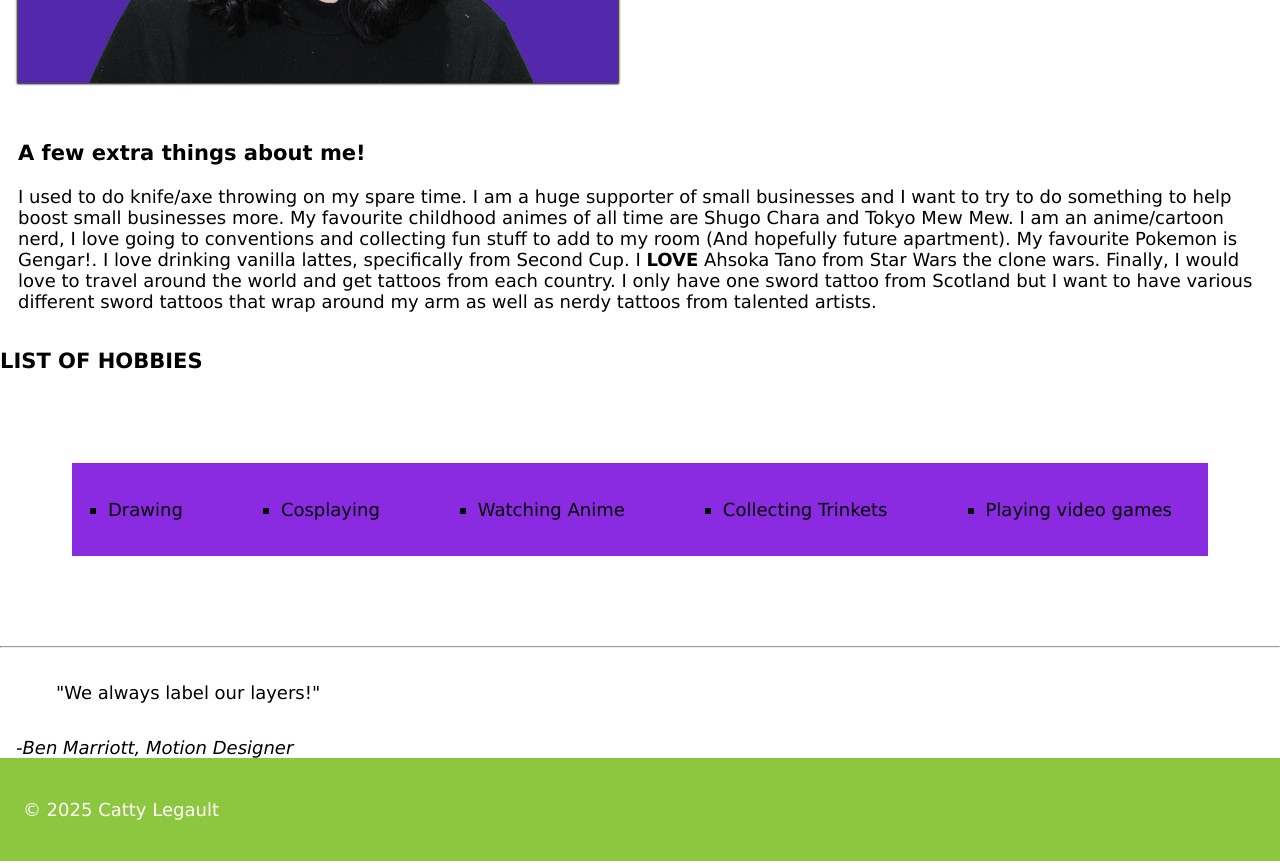
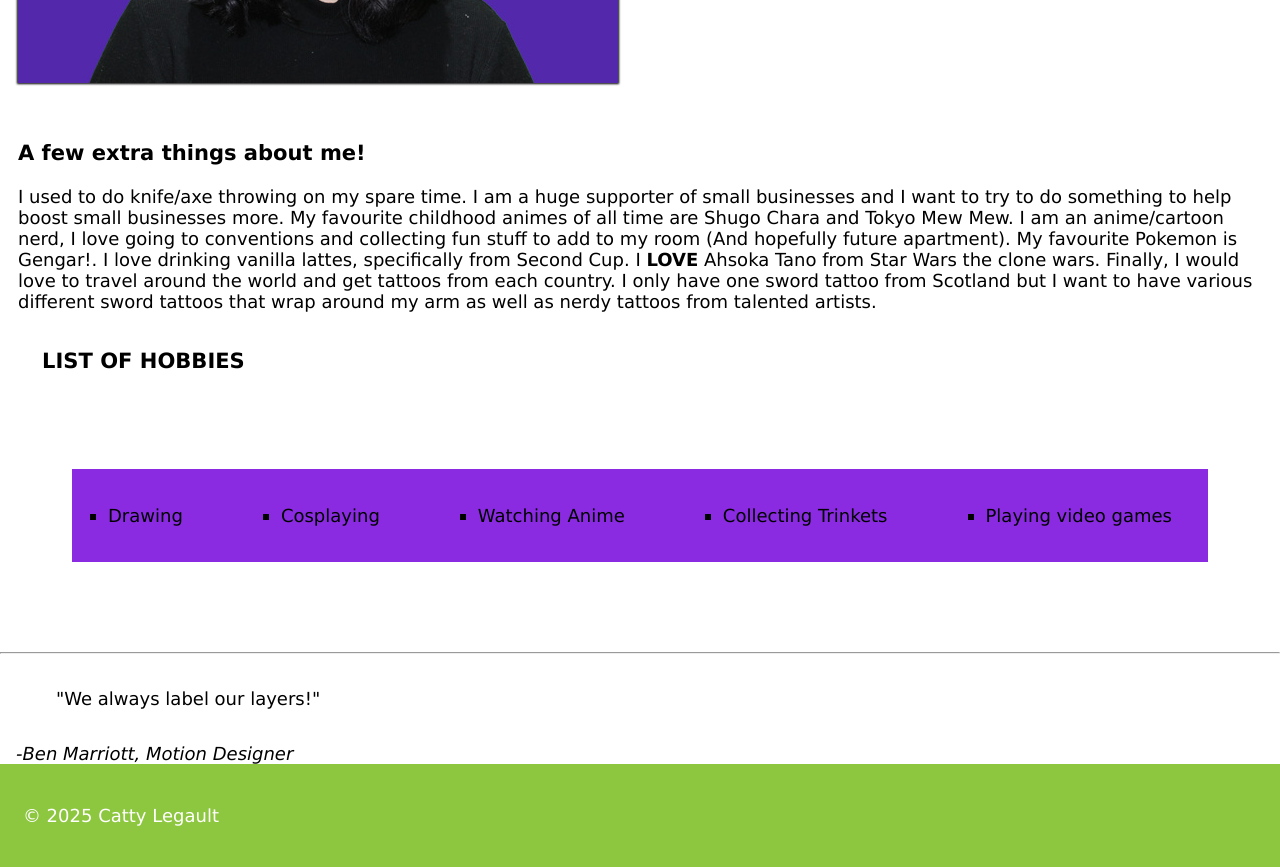
Before and after one commit to CattyLegault/CattyLegault.github.io, a plain HTML site: page html-assignment/index.html in a window 1280 px wide. Shown: the part 860-1727 px from the top of the page. Drawn offline with Linux system fonts and the light colour scheme.

Commit message:
re-adds margin

```diff
--- a/html-assignment/css/main.css
+++ b/html-assignment/css/main.css
@@ -73,6 +73,10 @@ ul li a:hover {
     background-color: none;
 }
 
+.small-heading {
+    margin: 2em;
+}
+
 .table-style {
     padding: 1em;
     margin: 0;
```
